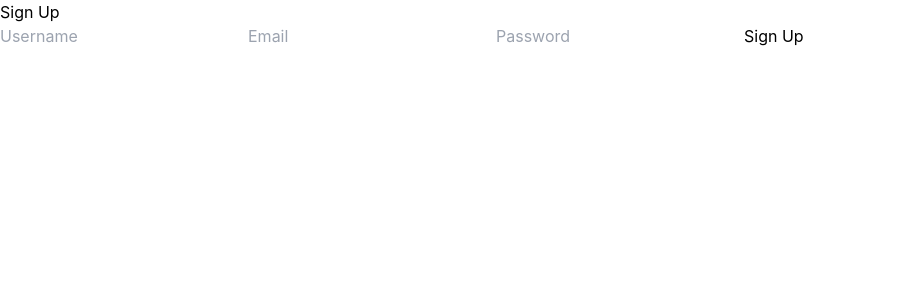
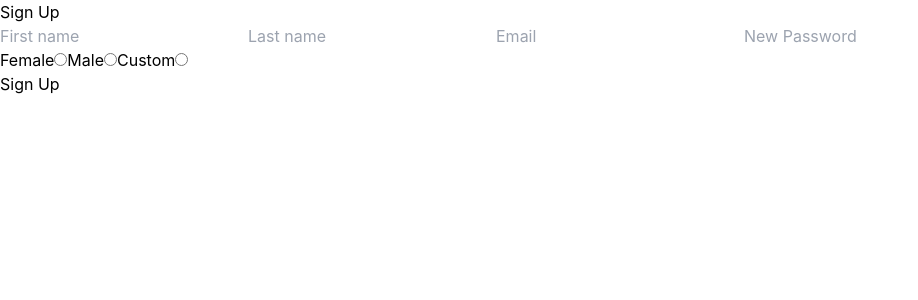
Before and after one commit to jingyu120/facebook, a React (Create React App) app: page / in a window 1280 px wide. Shown: the top 300 px of the page, without its empty margins (0-918 px from the left). Built offline with nearby package versions, Linux system fonts and the light colour scheme.

Commit message:
create gender radio buttons

```diff
--- a/src/components/SignupPage.tsx
+++ b/src/components/SignupPage.tsx
@@ -3,34 +3,73 @@ import React, { useEffect, useState } from "react";
 type Props = {};
 // eslint-disable-next-line
 function SignupPage({}: Props) {
-  const [username, setUsername] = useState("");
+  const [firstName, setFirstName] = useState("");
+  const [lastName, setLastName] = useState("");
   const [email, setEmail] = useState("");
   const [password, setPassword] = useState("");
-  const [disableButton, setDisableButton] = useState(true);
+  const [selectedGender, setSelectedGender] = useState("");
 
-  useEffect(() => {
-    if (username && email && password) {
-      setDisableButton(false);
-    } else {
-      setDisableButton(true);
-    }
-  }, [username, email, password]);
+  const isGenderSelected = (value: string): boolean => selectedGender === value;
+  // const monthList = () => {
+  //   const months = ["Jan", "Feb", "Mar"];
+  //   return months.map((m) => {
+  //     return <option value={m}>{m}</option>;
+  //   });
+  // };
+  // const dayList = () => {
+  //   const months = ["Jan", "Feb", "Mar"];
+  //   return months.map((m) => {
+  //     return <option value={m}>{m}</option>;
+  //   });
+  // };
 
   return (
     <div>
       <h1>Sign Up</h1>
+      <div>
         <input
-        placeholder="Username"
-        onChange={(e) => setUsername(e.target.value)}
+          placeholder="First name"
+          onChange={(e) => setFirstName(e.target.value)}
+        />
+        <input
+          placeholder="Last name"
+          onChange={(e) => setLastName(e.target.value)}
         />
         <input placeholder="Email" onChange={(e) => setEmail(e.target.value)} />
         <input
-        id="password"
-        placeholder="Password"
+          placeholder="New Password"
           type="password"
           onChange={(e) => setPassword(e.target.value)}
         />
-      <button disabled={disableButton}>Sign Up</button>
+      </div>
+      <div>
+        <label htmlFor="female-radio">Female</label>
+        <input
+          id="female-radio"
+          type="radio"
+          value="female"
+          checked={isGenderSelected("female")}
+          onChange={(e) => setSelectedGender(e.target.value)}
+        />
+        <label htmlFor="male-radio">Male</label>
+        <input
+          id="male-radio"
+          type="radio"
+          value="male"
+          checked={isGenderSelected("male")}
+          onChange={(e) => setSelectedGender(e.target.value)}
+        />
+        <label htmlFor="custom-radio">Custom</label>
+        <input
+          id="custom-radio"
+          type="radio"
+          value="custom"
+          checked={isGenderSelected("custom")}
+          onChange={(e) => setSelectedGender(e.target.value)}
+        />
+      </div>
+      {/* <select>{monthList()}</select> */}
+      <button>Sign Up</button>
     </div>
   );
 }
```
Also changed, not shown: 1 other file (tests, documents, lock files or other folders). Lines whose indentation alone changed are shown as unchanged.
